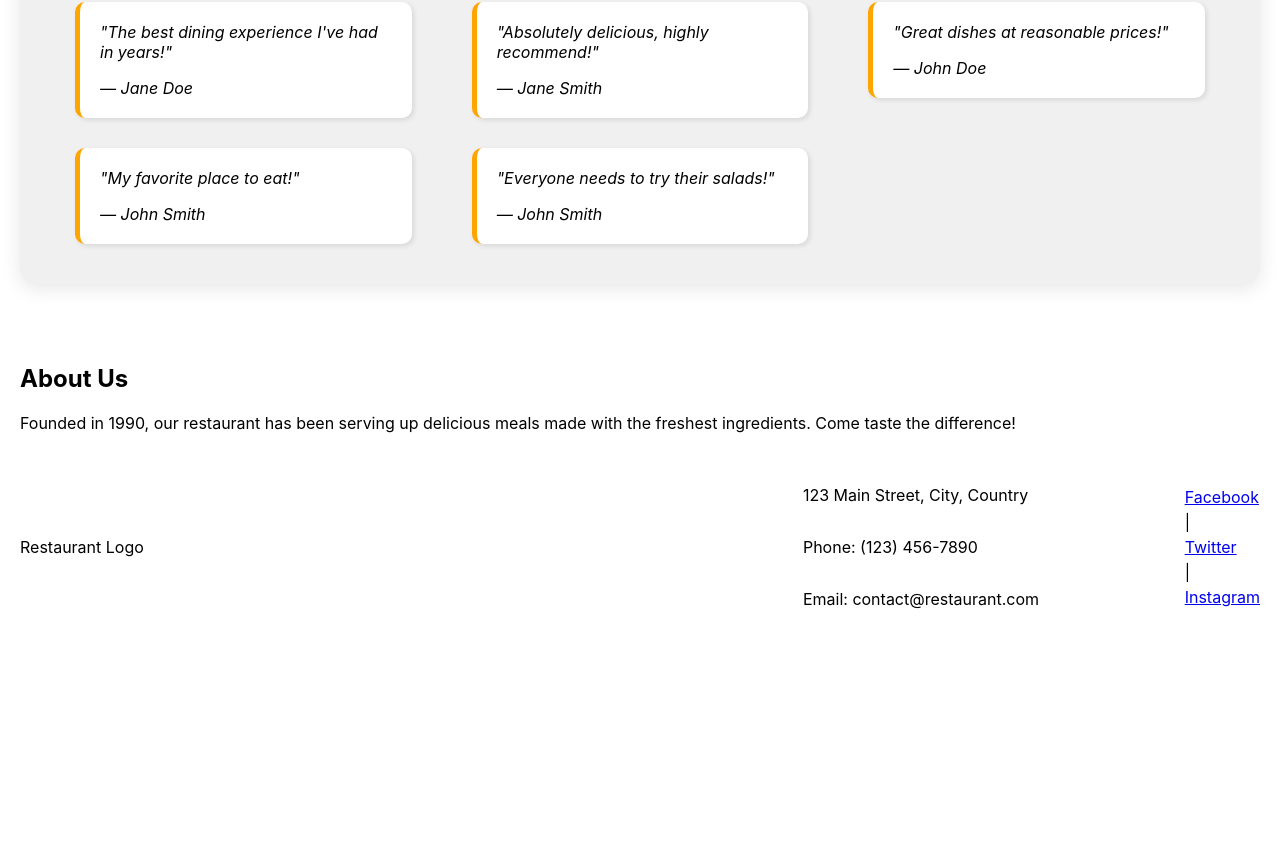
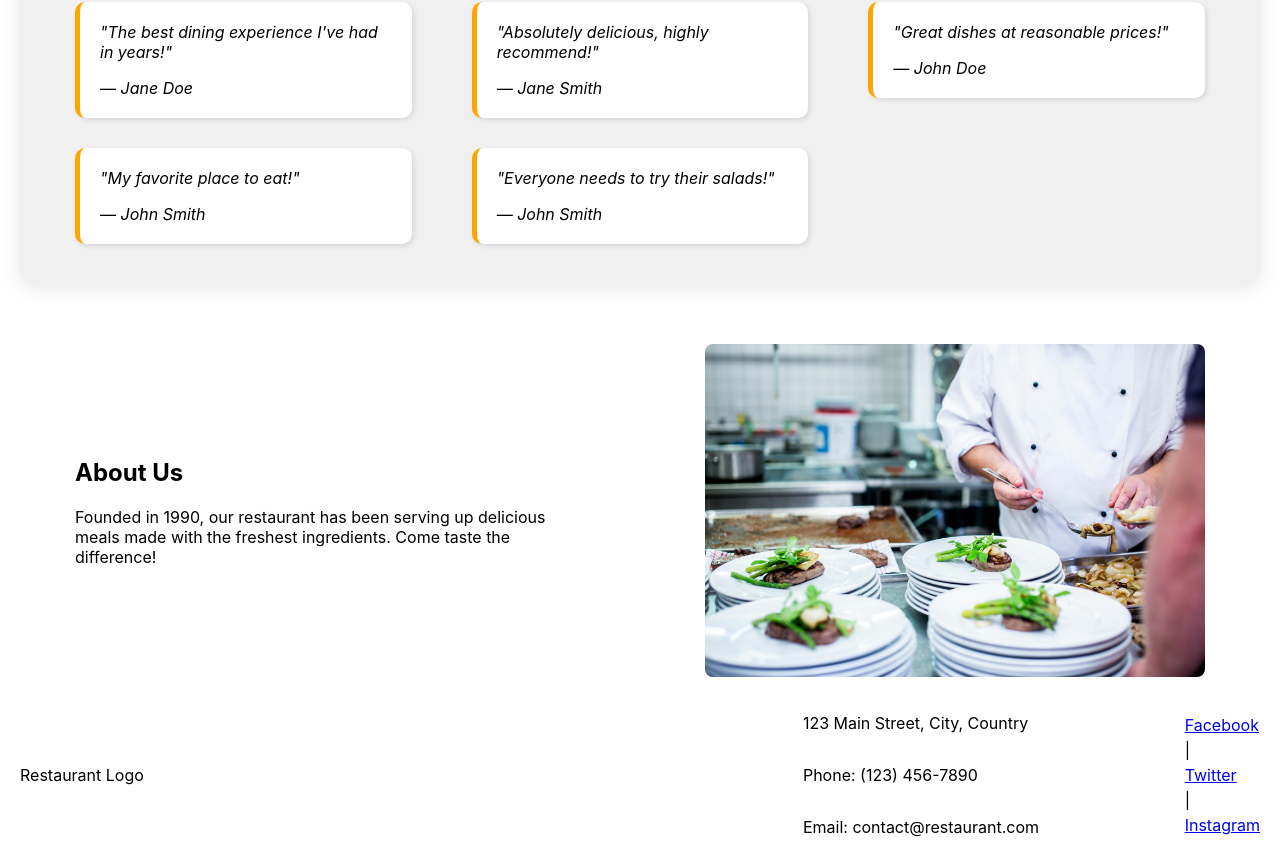
Before and after one commit to ukjh4/little-lemon, a React (Create React App) app in the folder little-lemon/: page / in a window 1280 px wide. Shown: the part 1538-2391 px from the top of the page. Before the commit the page ends 2163 px from the top, so only its background shows below. Built offline with nearby package versions, Linux system fonts and the light colour scheme.

Commit message:
style the about section

```diff
--- a/little-lemon/src/App.css
+++ b/little-lemon/src/App.css
@@ -157,7 +157,7 @@ blockquote {
   border-left: 5px solid #ffa500;
   padding: 20px;
   margin: 0 15px;
-  box-shadow: 2px 2px 5px rgba(0,0,0,0.1);
+  box-shadow: 2px 2px 5px rgba(0, 0, 0, 0.1);
   border-radius: 10px;
 }
 
@@ -167,8 +167,64 @@ blockquote {
   }
 }
 
+/* About Component */
+.about {
+  display: flex;
+  justify-content: space-around;
+  align-items: center;
+  padding: 20px;
+}
 
+.about-content {
+  flex: 1;
+  padding-right: 20px; /* Ensures some space between text and image */
+}
 
+.about-image {
+  flex: 1;
+}
+
+.about-image img {
+  width: 100%;
+  height: auto;
+  border-radius: 8px; /* Optional: Adds rounded corners to the image */
+}
+
+@media (max-width: 768px) {
+  .about {
+    flex-direction: column;
+    align-items: center;
+  }
+
+  .about-content,
+  .about-image {
+    width: 100%; /* Ensures full width on smaller screens */
+    padding-right: 0;
+  }
+
+  .about-image img {
+    max-width: 100%; /* Allows the image to scale down on small devices */
+    height: auto; /* Maintains the aspect ratio */
+  }
+}
+
+.about-content,
+.about-image {
+  flex: 1;
+  max-width: 500px; /* Limits the width of the image container */
+  width: 100%; /* Ensures the container sizes correctly on smaller screens */
+}
+
+.about-image img {
+  width: 100%;
+  height: auto;
+  border-radius: 8px; /* Optional: Adds rounded corners to the image */
+  max-width: 500px; /* Maximum width for the image */
+  display: block; /* Ensures the image is centered if smaller than the available space */
+  margin: 0 auto; /* Centers the image horizontally */
+}
+
+/* Footer Component */
 .footer-nav ul {
   display: flex;
   list-style-type: none;
--- a/little-lemon/src/js/about.js
+++ b/little-lemon/src/js/about.js
@@ -3,8 +3,13 @@ import React from 'react';
 function About() {
   return (
     <section id="about" className="about">
-      <h2>About Us</h2>
-      <p>Founded in 1990, our restaurant has been serving up delicious meals made with the freshest ingredients. Come taste the difference!</p>
+      <div className="about-content">
+        <h2>About Us</h2>
+        <p>Founded in 1990, our restaurant has been serving up delicious meals made with the freshest ingredients. Come taste the difference!</p>
+      </div>
+      <div className="about-image">
+        <img src="./about.jpg" alt="About Our Restaurant" />
+      </div>
     </section>
   );
 }
```
Also changed, not shown: little-lemon/public/about.jpg (added), little-lemon/public/meta.jpg (deleted).
